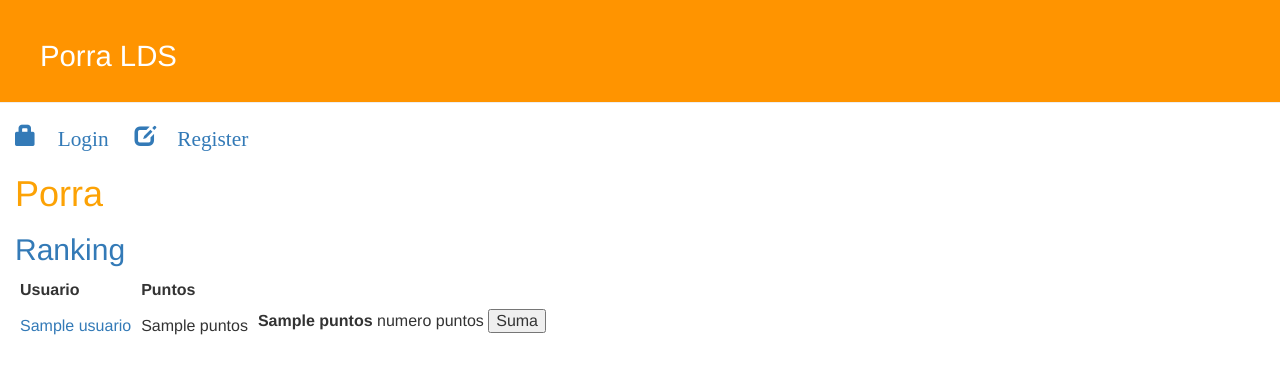
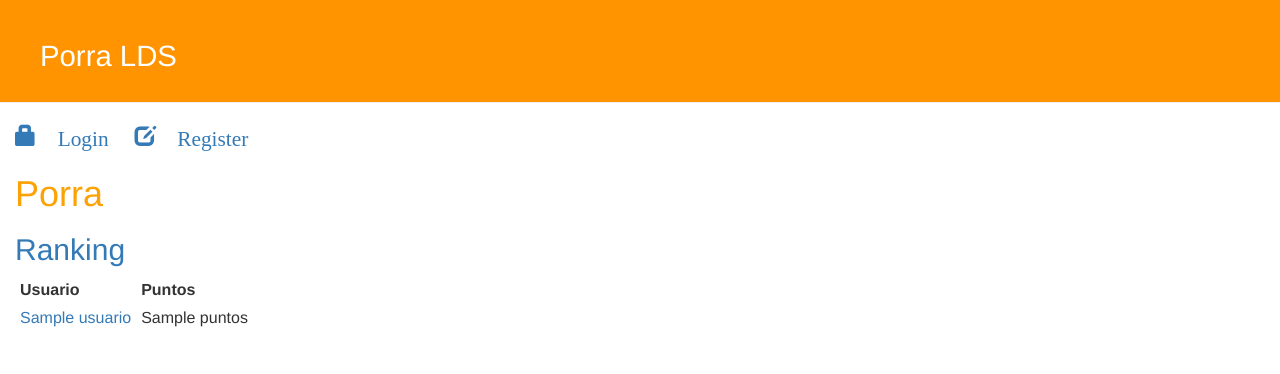
Before and after one commit to pijamarda/Porra_Django, a Django app: template porrasite/mundial2014/templates/mundial2014/rank_list.html in a window 1280 px wide. Shown: the top 374 px of the page. Run offline with Django 3.2, Linux system fonts and the light colour scheme; the template is opened without the code that fills it: most values are stand-ins (such as "Sample title", 1, 10 or a date in 2020); parts of the project's set-up code (start-up, migrations or seed data) failed here and were passed over; some libraries are stand-ins or nearby versions.

Commit message:
no recuerdo los cambios exactamente lol

```diff
--- a/porrasite/mundial2014/templates/mundial2014/rank_list.html
+++ b/porrasite/mundial2014/templates/mundial2014/rank_list.html
@@ -12,14 +12,6 @@
     	<tr>
 			<td> <a href="{% url 'mundial2014.views.partido_list' pk=rank.usuario.pk %}"> {{rank.usuario}} </a></td>
 			<td> {{rank.puntos}} </td>
-            <td>
-                <p>
-                    <b id="suma_puntos">{{ rank.puntos }}</b> numero puntos
-                    <button id="suma" class="sumaClass" data-catid="{{rank.id}}" class="btn btn-primary" type="button">
-                    Suma
-                    </button>
-                </p>
-            </td>
     	</tr>
     {% endfor %}
     </table>
```
Also changed, not shown: porrasite/mundial2014/views.py (+6 -10 lines).
